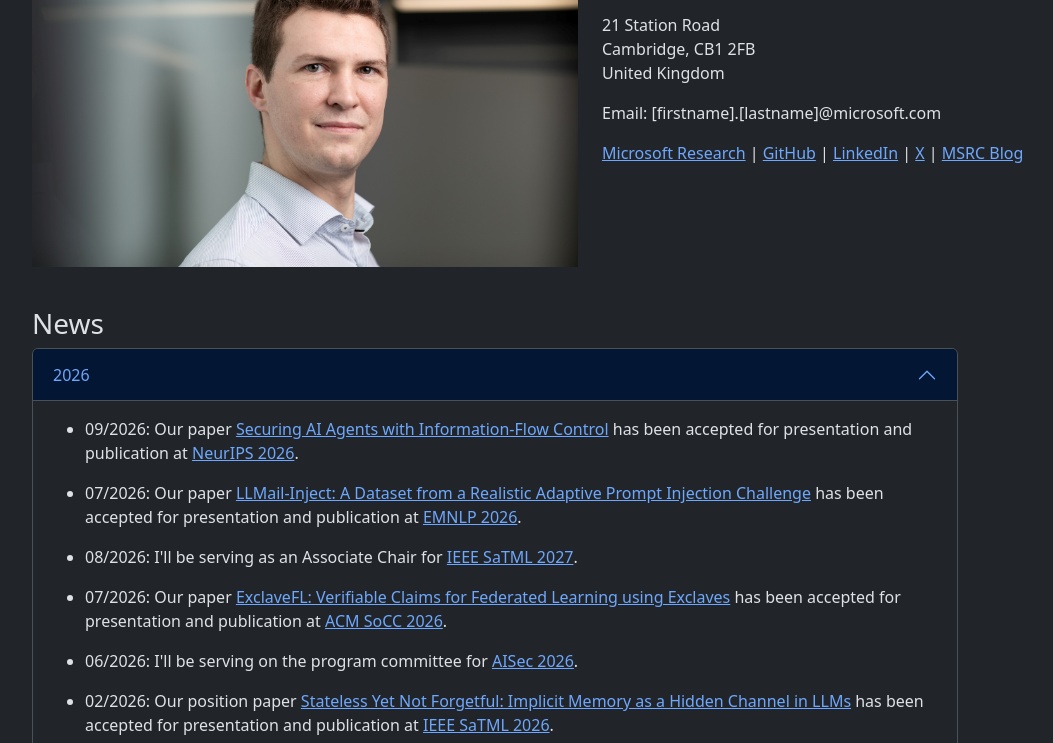
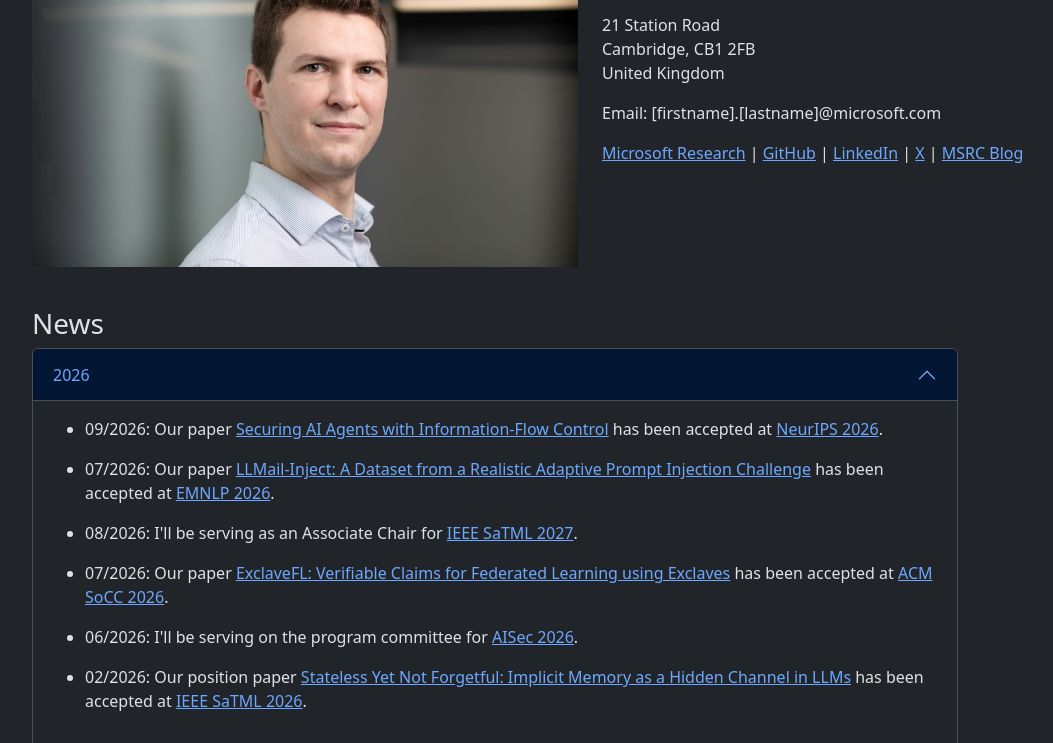
Before and after one commit to ajpaverd/ajpaverd.github.io, a plain HTML site: page index.html in a window 1280 px wide. Shown: the part 183-926 px from the top of the page, without its empty margins (50-1103 px from the left). Drawn offline with nearby package versions, Linux system fonts and the light colour scheme.

Commit message:
Updates to news and service

```diff
--- a/index.html
+++ b/index.html
@@ -94,12 +94,12 @@
 <div id="news2026-content" class="accordion-collapse collapse show" aria-labelledby="news2026-heading" data-bs-parent="#news">
 <div class="accordion-body">
 <ul>
-<li><p> 09/2026: Our paper <a href="https://arxiv.org/abs/2505.23643">Securing AI Agents with Information-Flow Control</a> has been accepted for presentation and publication at <a href="https://neurips.cc/Conferences/2026">NeurIPS 2026</a>.</p></li>
-<li><p> 07/2026: Our paper <a href="https://arxiv.org/abs/2506.09956">LLMail-Inject: A Dataset from a Realistic Adaptive Prompt Injection Challenge</a> has been accepted for presentation and publication at <a href="https://2026.emnlp.org/">EMNLP 2026</a>.</p></li>
+<li><p>09/2026: Our paper <a href="https://arxiv.org/abs/2505.23643">Securing AI Agents with Information-Flow Control</a> has been accepted at <a href="https://neurips.cc/Conferences/2026">NeurIPS 2026</a>.</p></li>
+<li><p>07/2026: Our paper <a href="https://arxiv.org/abs/2506.09956">LLMail-Inject: A Dataset from a Realistic Adaptive Prompt Injection Challenge</a> has been accepted at <a href="https://2026.emnlp.org/">EMNLP 2026</a>.</p></li>
 <li><p>08/2026: I'll be serving as an Associate Chair for <a href="https://satml.org/">IEEE SaTML 2027</a>.</p></li>
-<li><p> 07/2026: Our paper <a href="https://arxiv.org/abs/2607.00000">ExclaveFL: Verifiable Claims for Federated Learning using Exclaves</a> has been accepted for presentation and publication at <a href="https://www.socc2026.org/">ACM SoCC 2026</a>.</p></li>
+<li><p> 07/2026: Our paper <a href="https://arxiv.org/abs/2412.10537">ExclaveFL: Verifiable Claims for Federated Learning using Exclaves</a> has been accepted at <a href="https://www.socc2026.org/">ACM SoCC 2026</a>.</p></li>
 <li><p>06/2026: I'll be serving on the program committee for <a href="https://aisec.cc/">AISec 2026</a>.</p></li>
-<li><p>02/2026: Our position paper <a href="https://arxiv.org/abs/2602.08563">Stateless Yet Not Forgetful: Implicit Memory as a Hidden Channel in LLMs</a> has been accepted for presentation and publication at <a href="https://satml.org/">IEEE SaTML 2026</a>.</p></li>
+<li><p>02/2026: Our position paper <a href="https://arxiv.org/abs/2602.08563">Stateless Yet Not Forgetful: Implicit Memory as a Hidden Channel in LLMs</a> has been accepted at <a href="https://satml.org/">IEEE SaTML 2026</a>.</p></li>
 </ul>
 
 </div>
```
Also changed, not shown: service.html (+1 -1 lines).
